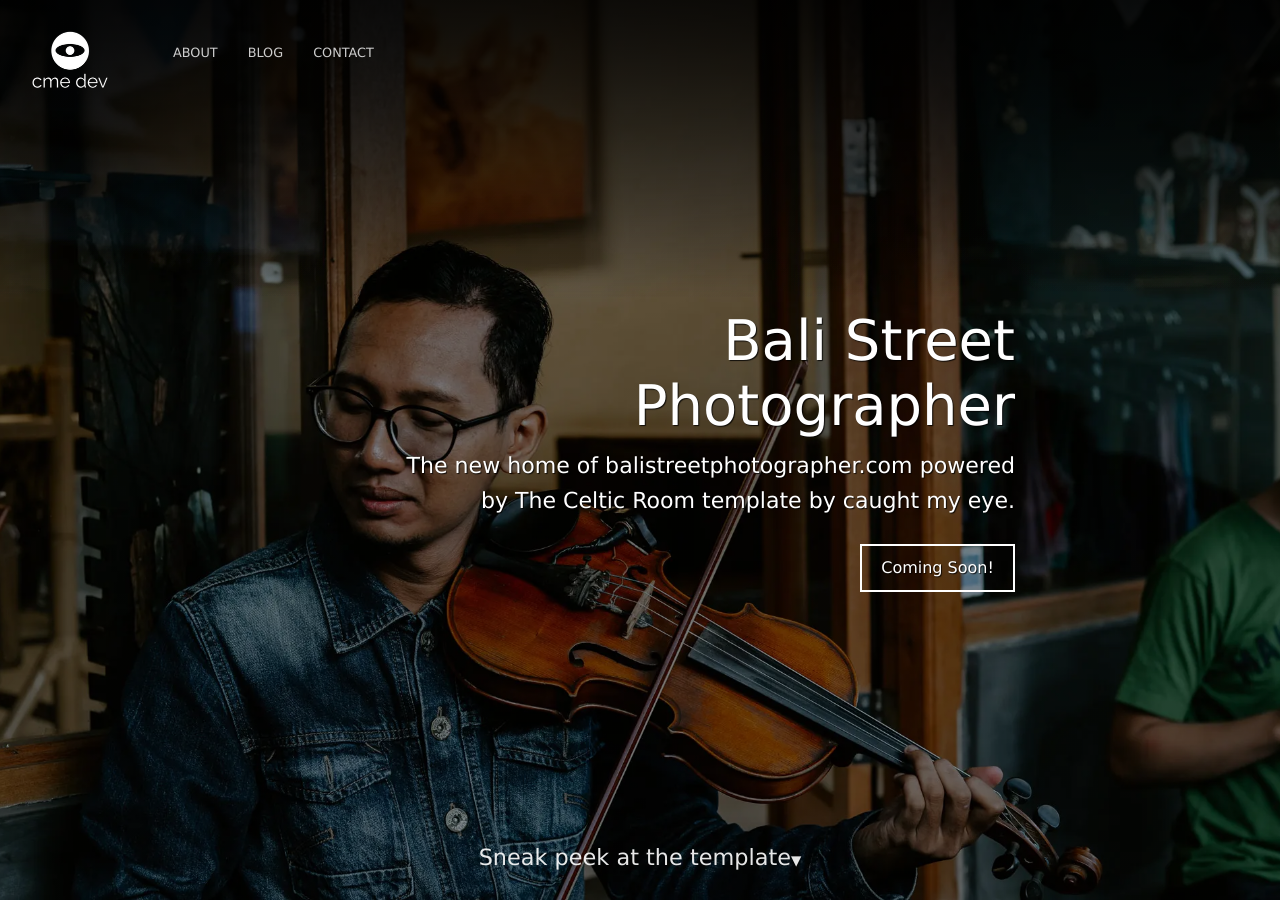
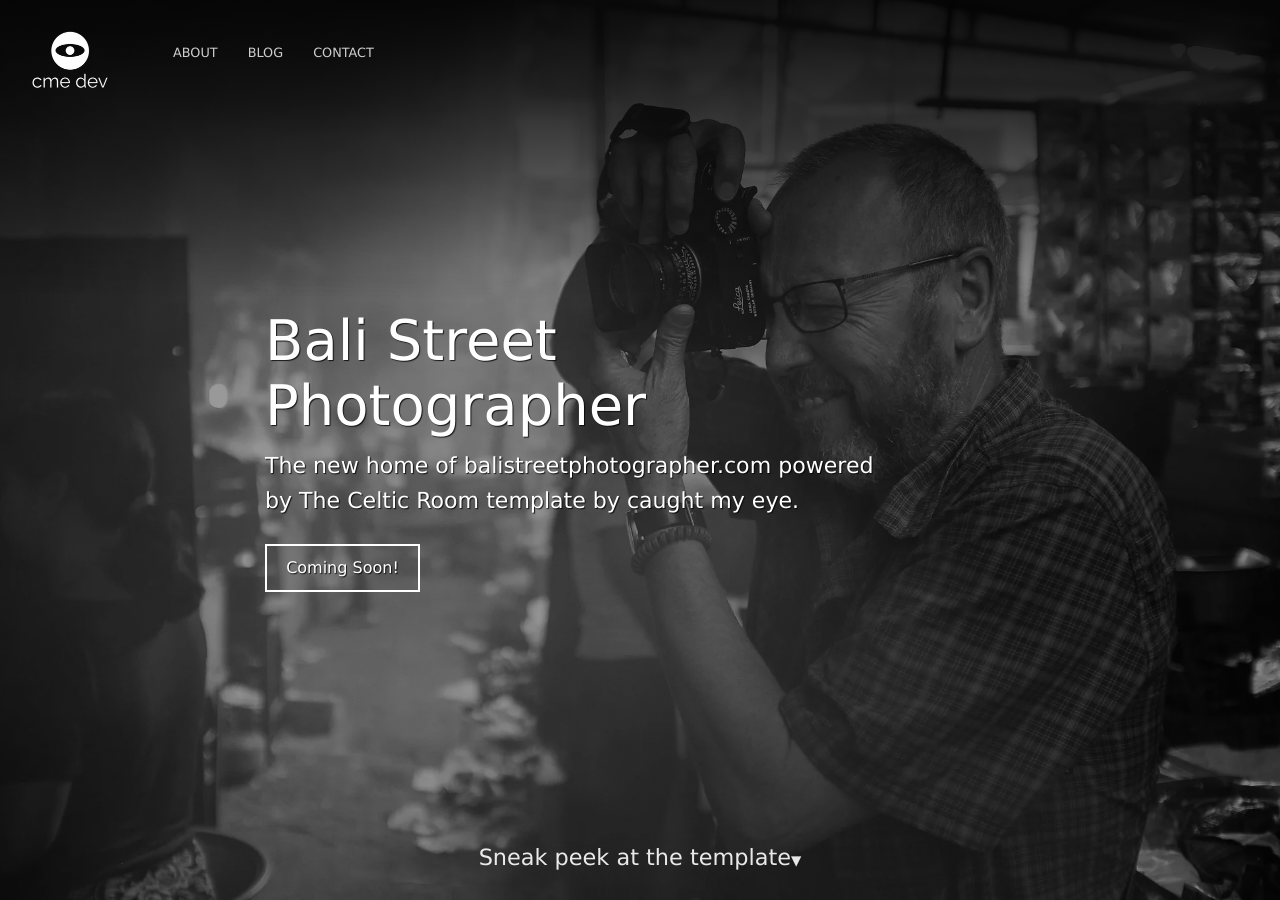
Before and after one commit to marklchaves/bali-street-photographer, a Jekyll site: the page built from index.html, in a window 1280 px wide and 900 px high. Built offline with Jekyll 4.4.1, drawn with Linux system fonts in a browser that asks for light colours; nearby versions of some CDN libraries; some of the changed text lies outside the part shown.

Commit message:
Start adding BSP images

```diff
--- a/_sass/layout.scss
+++ b/_sass/layout.scss
@@ -6,6 +6,14 @@
 
 .text-container {
 	max-width: 750px;
+}
+
+.text-container--left {
+	justify-content: flex-start;
+}
+
+.hero-text-container--left {
+	text-align: left !important;
 }
 
 .text-container--right {
--- a/index.html
+++ b/index.html
@@ -1,8 +1,8 @@
 ---
 title: Coming Soon
 description: The new home of balistreetphotographer.com. Powered by The Celtic Room template by caught my eye.
-image: /images/celticroom-ady-violin-1-ed-2000w.webp
-mob_image: /images/celticroom-ady-violin-1-ed-720w.webp
+image: /images/bali-ubud-pasar-les-1-2-2048w.webp
+mob_image: /images/bali-ubud-pasar-les-1-2-720w.webp
 bottom_image: https://source.unsplash.com/user/marklchaves/2000x1322
 ---
 
@@ -18,8 +18,8 @@ bottom_image: https://source.unsplash.com/user/marklchaves/2000x1322
 </style>
 
 <section class="hero">
-	<div class="inner-hero text-container text-container--right">
-		<div class="hero-text-container hero-text-container--right">
+	<div class="inner-hero text-container text-container--left">
+		<div class="hero-text-container hero-text-container--left">
 			<h1 class="editable">Bali Street Photographer</h1>
 			<p class="subtext editable">The new home of balistreetphotographer.com powered by The Celtic Room template by caught my eye.</p>
 			<div class="cta button alt">
@@ -34,14 +34,14 @@ bottom_image: https://source.unsplash.com/user/marklchaves/2000x1322
 	<section class="info" id="learn-more">
 		<div class="container flex">
 			<div id="home-text-1" class="text">
-				<h2 class="editable">Traditional Irish Music</h2>
-				<p class="editable">The Celtic Room is for anyone who loves to play traditional Irish Music. Find out how to contact Irish musicians across Indonesia. Learn where you can go to play traditional Irish music.</p>
+				<h2 class="editable">What is street photography?</h2>
+				<p class="editable">For me, street photography resembles more of a philosophy than a technique. I've tried to express the philosophy in the mission statement for Bali Street Photographer.</p>
 				<div class="cta button alt2">
 					<a href="#">Learn more</a>
 				</div>
 			</div>
 			<div class="image image--resp-portrait">
-				<img id="home-image-1" class="editable" src="/images/celticroom-etha-tuning-1-650w.webp" alt="Etha of the Celtic Room tuning her violin" />
+				<img id="home-image-1" class="editable" src="/images/bali-ubud-pasar-jalan2-galungan-ibu-pura-650w.webp" alt="A Balinese woman at the entrance to a temple" />
 			</div>
 		</div>
 	</section>
```
Also changed, not shown: images/bali-ubud-pasar-jalan2-galungan-ibu-pura-650w.webp (added), images/bali-ubud-pasar-les-1-2-2048w.webp (added), images/bali-ubud-pasar-les-1-2-720w.webp (added), 6 other files.
